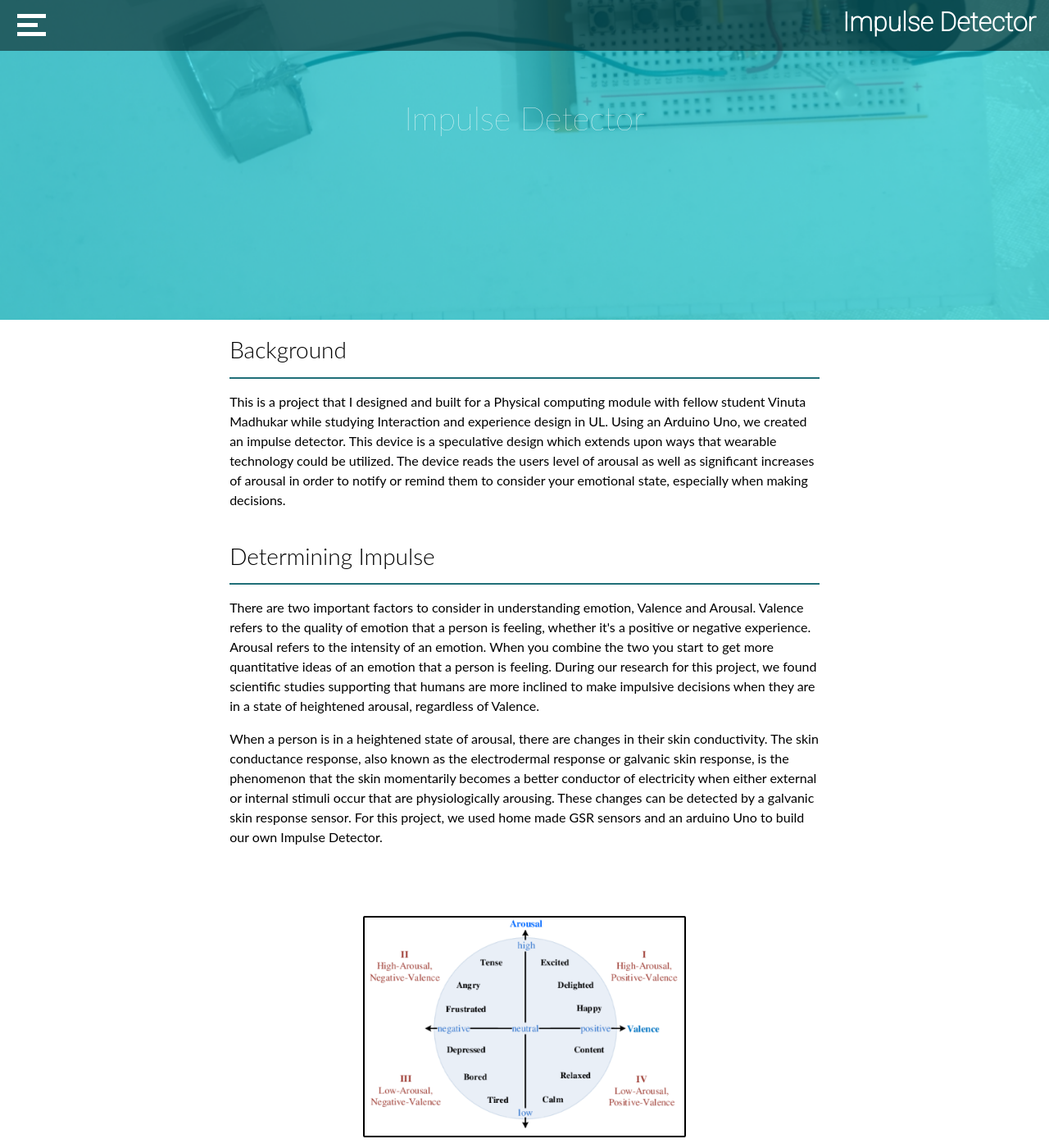
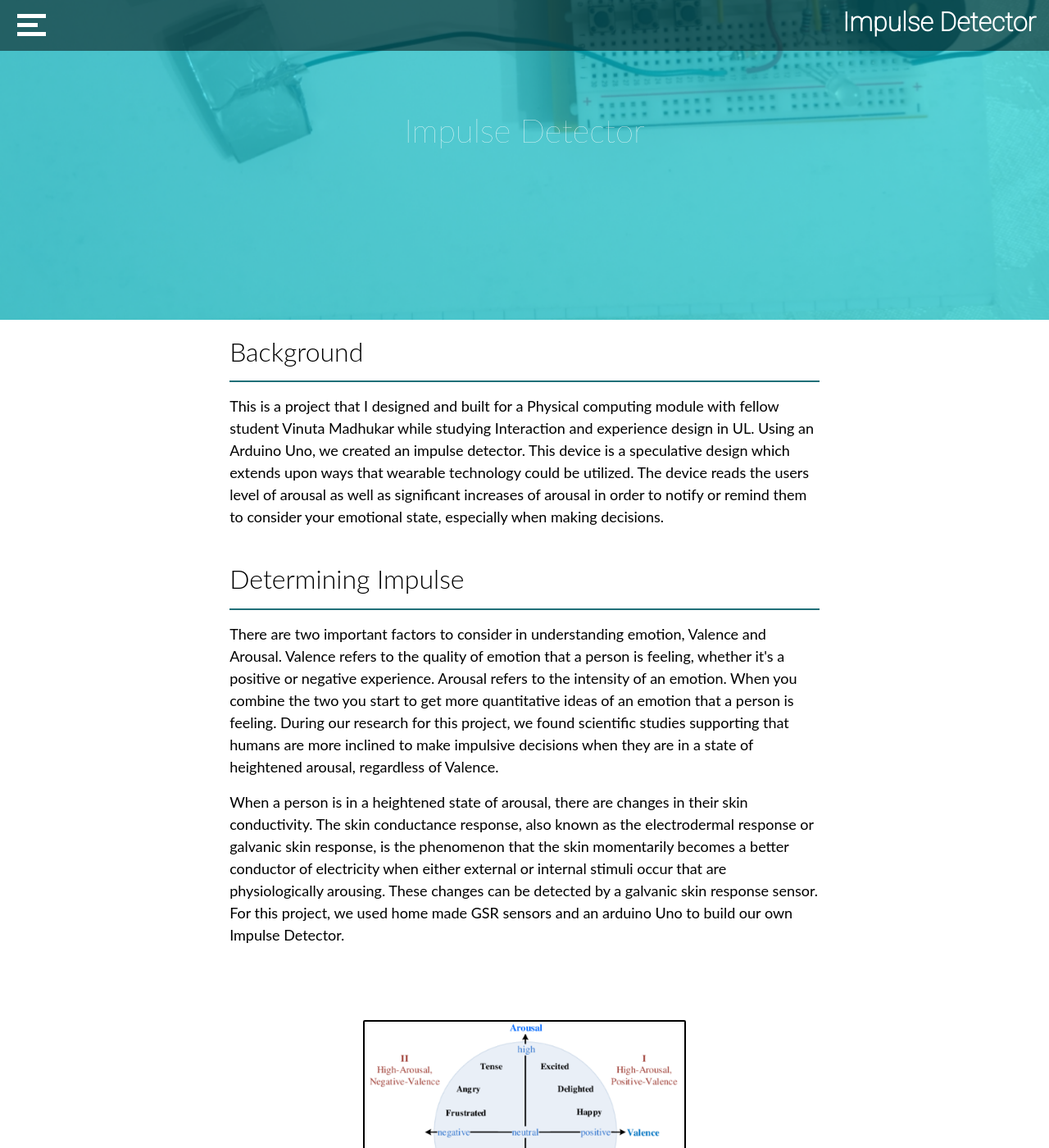
Before and after one commit to Tony8egan/www.TonesDesigns, a Jekyll site: the page built from ImpulseDetector.markdown, in a window 1280 px wide and 1400 px high. Shown: the whole window at 82% size. Built offline with Jekyll 4.4.1, drawn with Linux system fonts in a browser that asks for light colours; nearby versions of some CDN libraries.

Commit message:
Update ImpulseDetector.html

```diff
--- a/_layouts/ImpulseDetector.html
+++ b/_layouts/ImpulseDetector.html
@@ -26,6 +26,7 @@
   {
     background-color: #206f78;
     background-image: linear-gradient(to bottom right, #a3d6d3, #206f78);
+      font-size: 18px;
   }
 
   p{
@@ -105,12 +106,12 @@
   <div class="row" style="background-color:white;padding: 20px; padding-bottom: 35px">
     <div class="col-sm-2" ></div>
   <div class="col-sm-8" style ="padding-left: 5%;padding-right: 5%;">
-      <H3 style ="color:black;font-weight: 300;">Background</H3>
+      <H2 style ="color:black;font-weight: 300;">Background</H2>
       <hr style ="border: 1px solid; color:#206f78">
 
   <p style ="color:black; " >This is a project that I designed and built for a Physical computing module with fellow student Vinuta Madhukar while studying Interaction and experience design in UL. Using an Arduino Uno, we created an impulse detector. This device is a speculative design which extends upon ways that wearable technology could be utilized. The device reads the users level of arousal as well as significant increases of arousal in order to notify or remind them to consider your emotional state, especially when making decisions.</p>
   <br>
-  <H3 style ="color:black;font-weight: 300;">Determining Impulse</H3>
+  <H2 style ="color:black;font-weight: 300;">Determining Impulse</H2>
       <hr style ="border: 1px solid; color:#206f78">
   <p style ="color:black; " >There are two important factors to consider in understanding emotion, Valence and Arousal. Valence refers to the quality of emotion that a person is feeling, whether it's a positive or negative experience. Arousal refers to the intensity of an emotion. When you combine the two you start to get more quantitative ideas of an emotion that a person is feeling. During our research for this project, we found scientific studies supporting that humans are more inclined to make impulsive decisions when they are in a state of heightened arousal, regardless of Valence.</p>
   <p style ="color:black; " >When a person is in a heightened state of arousal, there are changes in their skin conductivity. The skin conductance response, also known as the electrodermal response or galvanic skin response, is the phenomenon that the skin momentarily becomes a better conductor of electricity when either external or internal stimuli occur that are physiologically arousing. These changes can be detected by a galvanic skin response sensor. For this project, we used home made GSR sensors and an arduino Uno to build our own Impulse Detector.</p>
```
